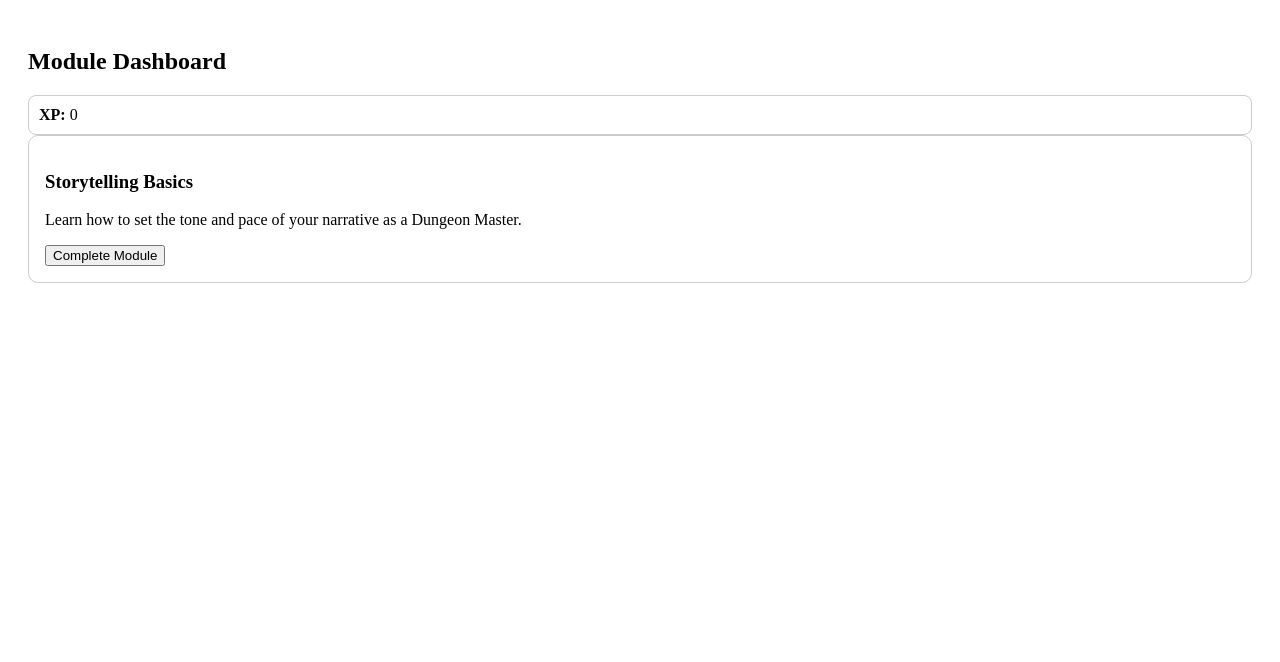
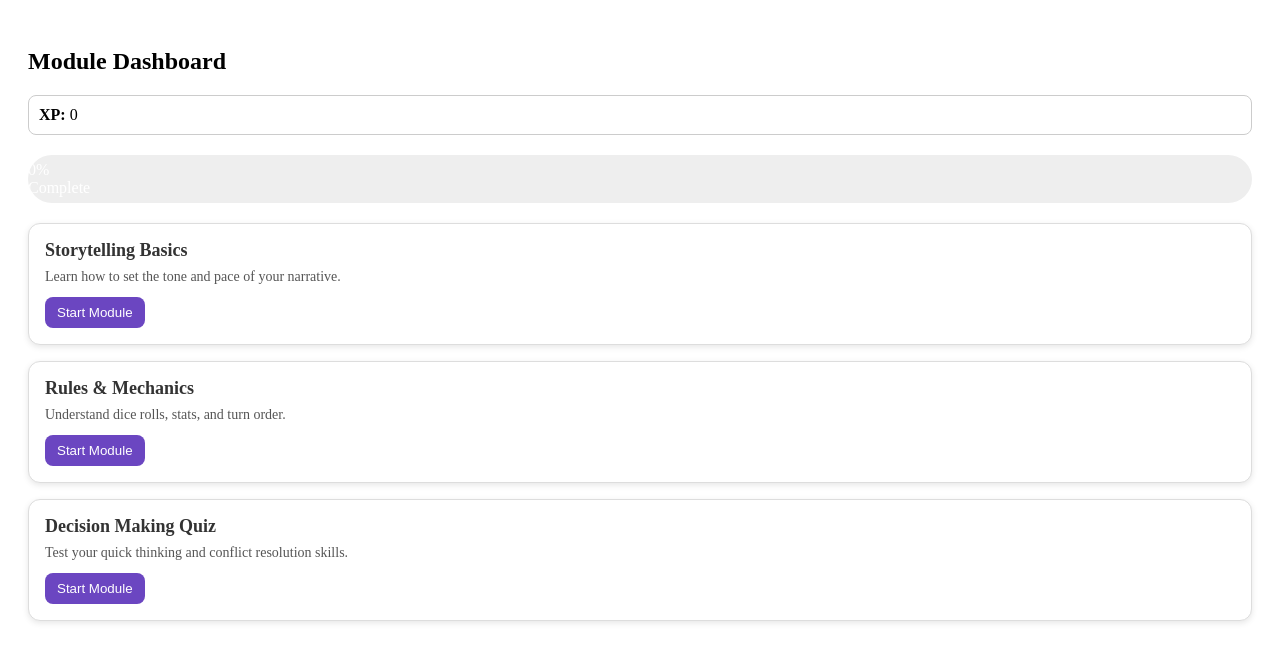
Before and after one commit to elotogari/DM-ASSISTANCE-TOOL, a React (Vite) app in the folder dm-assistant/: page / in a window 1280 px wide. Both pictures are taken after a click on the button "Start". Shown: the top 662 px of the page. Built offline with nearby package versions, Linux system fonts and the light colour scheme; the HTML template or start-up script is replaced by a standard one.

Commit message:
added decision quiz

```diff
--- a/dm-assistant/src/App.jsx
+++ b/dm-assistant/src/App.jsx
@@ -1,35 +1,124 @@
-import React, { useState } from "react";
+import React, { useState, useEffect } from "react";
 import Home from "./components/Home";
 import XPTracker from "./components/XPTracker";
 import ModuleCard from "./components/ModuleCard";
+import DecisionQuiz from "./components/DecisionQuiz";
 
 function App() {
   const [started, setStarted] = useState(false);
   const [xp, setXp] = useState(0);
-  const [completedModules, setCompletedModules] = useState({ storytelling: false });
+  const [completedModules, setCompletedModules] = useState({});
+  const [activeModule, setActiveModule] = useState(null);
+
+  const modules = [
+    {
+      key: "storytelling",
+      title: "Storytelling Basics",
+      description: "Learn how to set the tone and pace of your narrative.",
+      xp: 50,
+    },
+    {
+      key: "rules",
+      title: "Rules & Mechanics",
+      description: "Understand dice rolls, stats, and turn order.",
+      xp: 40,
+    },
+    {
+      key: "decision-making",
+      title: "Decision Making Quiz",
+      description: "Test your quick thinking and conflict resolution skills.",
+      xp: 60,
+    },
+  ];
+
+  useEffect(() => {
+    const savedXp = parseInt(localStorage.getItem("xp")) || 0;
+    const savedModules = JSON.parse(localStorage.getItem("completedModules")) || {};
+    setXp(savedXp);
+    setCompletedModules(savedModules);
+  }, []);
+
+  useEffect(() => {
+    localStorage.setItem("xp", xp);
+    localStorage.setItem("completedModules", JSON.stringify(completedModules));
+  }, [xp, completedModules]);
 
   const handleCompleteModule = (key, xpGained) => {
+    if (!completedModules[key]) {
       setCompletedModules((prev) => ({ ...prev, [key]: true }));
       setXp((prev) => prev + xpGained);
+    }
+    setActiveModule(null); // close active module after completion
   };
 
+  const progress = Math.round(
+    (Object.keys(completedModules).filter((key) => completedModules[key]).length / modules.length) * 100
+  );
+
+  if (!started) {
+    return <Home onStart={() => setStarted(true)} />;
+  }
+
+  if (activeModule === "decision-making") {
     return (
-    <div>
-      {!started ? (
-        <Home onStart={() => setStarted(true)} />
-      ) : (
+      <div style={{ padding: "20px" }}>
+        <h2>{modules.find((m) => m.key === activeModule).title}</h2>
+        <DecisionQuiz onComplete={() => handleCompleteModule(activeModule, 60)} />
+        <button onClick={() => setActiveModule(null)} style={{ marginTop: 20 }}>
+          Back to Dashboard
+        </button>
+      </div>
+    );
+  }
+
+  // For now, other modules can just mark complete immediately when started
+  if (activeModule) {
+    return (
+      <div style={{ padding: "20px" }}>
+        <h2>{modules.find((m) => m.key === activeModule).title}</h2>
+        <p>This module is under construction.</p>
+        <button onClick={() => handleCompleteModule(activeModule, modules.find((m) => m.key === activeModule).xp)}>
+          Mark as Complete
+        </button>
+        <button onClick={() => setActiveModule(null)} style={{ marginLeft: 10 }}>
+          Back to Dashboard
+        </button>
+      </div>
+    );
+  }
+
+  // Default: show dashboard with modules
+  return (
     <div style={{ padding: "20px" }}>
       <h2>Module Dashboard</h2>
       <XPTracker xp={xp} />
 
+      <div style={{ margin: "20px 0" }}>
+        <div style={{ background: "#eee", borderRadius: "999px", overflow: "hidden" }}>
+          <div
+            style={{
+              width: `${progress}%`,
+              background: "#6b46c1",
+              color: "white",
+              padding: "6px 0",
+              textAlign: "center",
+              transition: "width 0.4s ease",
+            }}
+          >
+            {progress}% Complete
+          </div>
+        </div>
+      </div>
+
+      {modules.map((mod) => (
         <ModuleCard
-            title="Storytelling Basics"
-            description="Learn how to set the tone and pace of your narrative as a Dungeon Master."
-            completed={completedModules.storytelling}
-            onComplete={() => handleCompleteModule("storytelling", 50)}
+          key={mod.key}
+          title={mod.title}
+          description={mod.description}
+          completed={!!completedModules[mod.key]}
+          onStart={() => setActiveModule(mod.key)}
         />
-        </div>
-      )}
+      ))}
     </div>
   );
 }
--- /dev/null
+++ b/dm-assistant/src/components/DecisionQuiz.jsx
@@ -0,0 +1,67 @@
+import React, { useState } from "react";
+
+const questions = [
+  {
+    question: "You face a conflict between two players. What do you do?",
+    options: [
+      { text: "Ignore it and hope it resolves", correct: false },
+      { text: "Talk to both players calmly", correct: true },
+      { text: "Immediately kick them out", correct: false },
+    ],
+  },
+  {
+    question: "How do you handle a player breaking the rules?",
+    options: [
+      { text: "Explain rules again and be fair", correct: true },
+      { text: "Punish without discussion", correct: false },
+      { text: "Let it slide", correct: false },
+    ],
+  },
+];
+
+const DecisionQuiz = ({ onComplete }) => {
+  const [currentQ, setCurrentQ] = useState(0);
+  const [score, setScore] = useState(0);
+  const [finished, setFinished] = useState(false);
+
+  const handleAnswer = (isCorrect) => {
+    if (isCorrect) setScore((s) => s + 1);
+    if (currentQ + 1 < questions.length) {
+      setCurrentQ(currentQ + 1);
+    } else {
+      setFinished(true);
+      onComplete(score + (isCorrect ? 1 : 0)); // send final score
+    }
+  };
+
+  if (finished) {
+    return (
+      <div>
+        <h2>Quiz Complete!</h2>
+        <p>
+          You scored {score} out of {questions.length}
+        </p>
+        <p>{score === questions.length ? "Excellent work!" : "Try again to improve."}</p>
+      </div>
+    );
+  }
+
+  const question = questions[currentQ];
+
+  return (
+    <div>
+      <h3>{question.question}</h3>
+      {question.options.map((opt, i) => (
+        <button
+          key={i}
+          onClick={() => handleAnswer(opt.correct)}
+          style={{ display: "block", margin: "10px 0", padding: "8px 12px" }}
+        >
+          {opt.text}
+        </button>
+      ))}
+    </div>
+  );
+};
+
+export default DecisionQuiz;
--- a/dm-assistant/src/components/ModuleCard.jsx
+++ b/dm-assistant/src/components/ModuleCard.jsx
@@ -1,20 +1,48 @@
 import React from "react";
 
-const ModuleCard = ({ title, description, completed, onComplete }) => {
+const ModuleCard = ({ title, description, completed, onStart }) => {
   return (
-    <div style={{
-      border: "1px solid #ccc",
-      borderRadius: "10px",
-      padding: "16px",
-      marginBottom: "16px",
-      backgroundColor: completed ? "#e0ffe0" : "#fff"
-    }}>
-      <h3>{title}</h3>
-      <p>{description}</p>
+    <div
+      style={{
+        background: "#fff",
+        border: "1px solid #ddd",
+        borderRadius: "12px",
+        padding: "16px",
+        marginBottom: "16px",
+        boxShadow: "0 2px 6px rgba(0, 0, 0, 0.1)",
+        opacity: completed ? 0.6 : 1,
+      }}
+    >
+      <h3 style={{ margin: "0 0 8px", fontSize: "18px", color: "#333" }}>{title}</h3>
+      <p style={{ margin: "0 0 12px", fontSize: "14px", color: "#555" }}>{description}</p>
       {completed ? (
-        <p style={{ color: "green", fontWeight: "bold" }}>✅ Completed</p>
+        <button
+          style={{
+            backgroundColor: "#ccc",
+            border: "none",
+            padding: "8px 12px",
+            borderRadius: "8px",
+            color: "#666",
+            cursor: "not-allowed",
+          }}
+          disabled
+        >
+          Completed
+        </button>
       ) : (
-        <button onClick={onComplete}>Complete Module</button>
+        <button
+          style={{
+            backgroundColor: "#6b46c1",
+            color: "#fff",
+            border: "none",
+            padding: "8px 12px",
+            borderRadius: "8px",
+            cursor: "pointer",
+          }}
+          onClick={onStart}
+        >
+          Start Module
+        </button>
       )}
     </div>
   );
```
Lines whose indentation alone changed are shown as unchanged.
